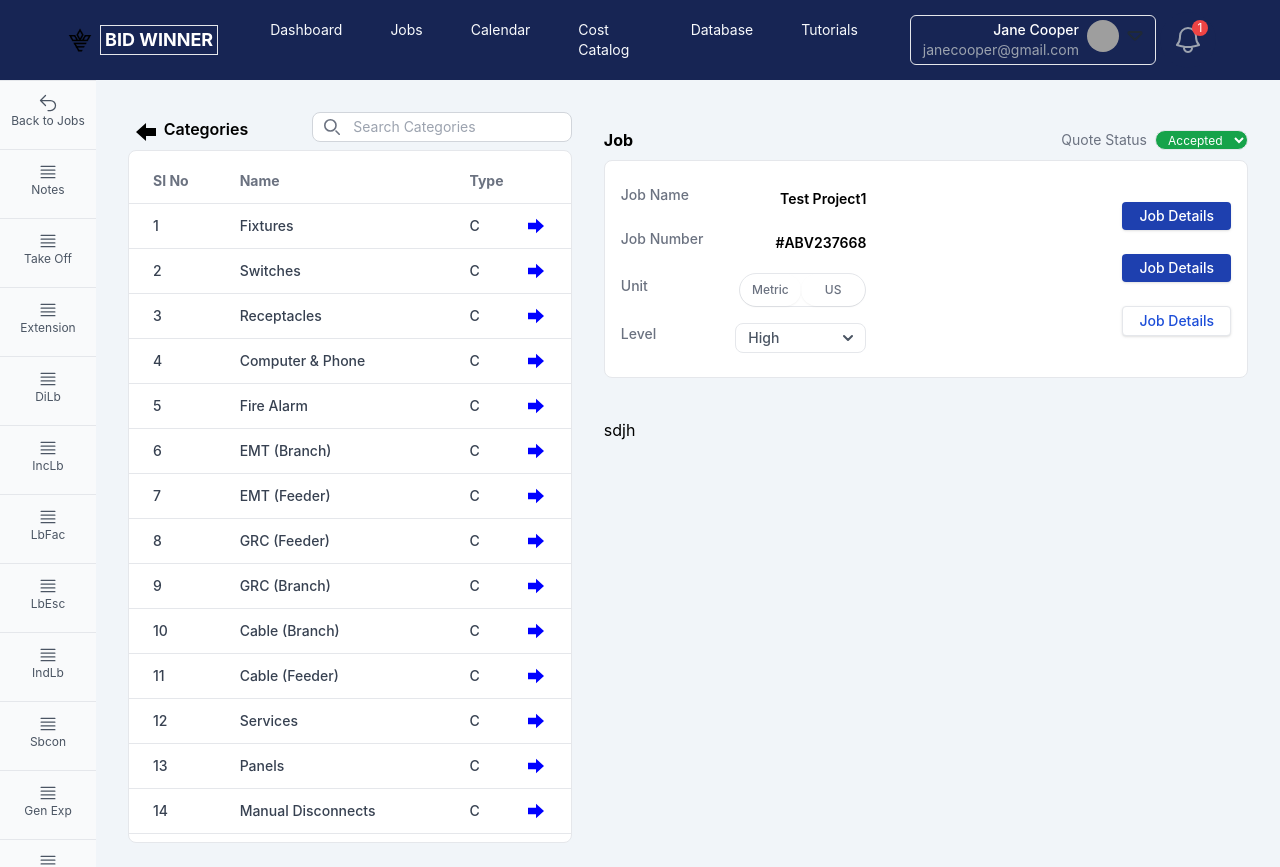
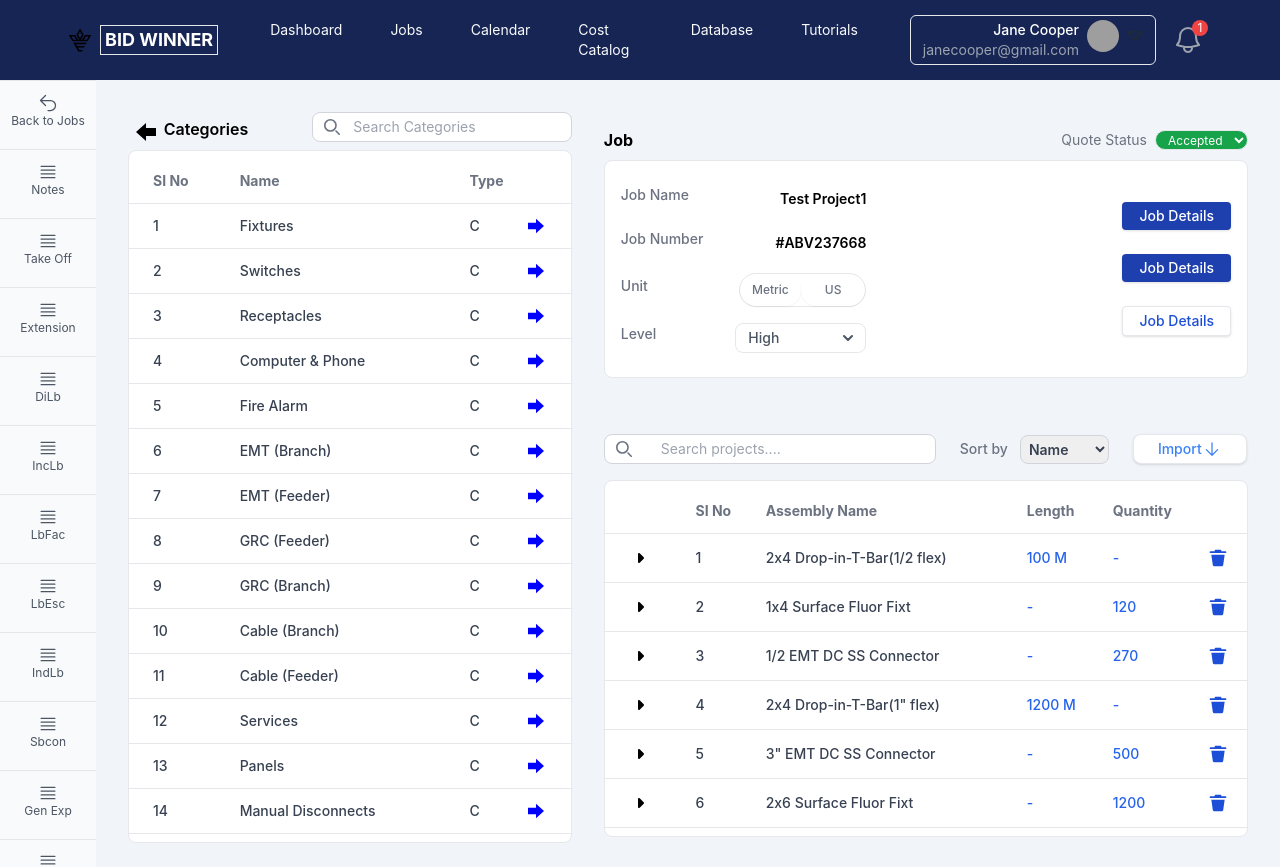
Before and after one commit to Jamshad10/Bid_Winner, a React (Create React App) app: page / in a window 1280 px wide. Built offline with nearby package versions, Linux system fonts and the light colour scheme; grey boxes are pictures that could not be loaded.

Commit message:
Components Completed

```diff
--- /dev/null
+++ b/src/components/admin/ProjectTable.jsx
@@ -0,0 +1,137 @@
+import React from 'react';
+
+const TableData = [
+    {
+        id: 1,
+        name: '2x4 Drop-in-T-Bar(1/2 flex)',
+        length: '100 M',
+        quantity: '-'
+    },
+    {
+        id: 2,
+        name: '1x4 Surface Fluor Fixt',
+        length: '-',
+        quantity: '120'
+    },
+    {
+        id: 3,
+        name: '1/2 EMT DC SS Connector',
+        length: '-',
+        quantity: '270'
+    },
+    {
+        id: 4,
+        name: '2x4 Drop-in-T-Bar(1" flex)',
+        length: '1200 M',
+        quantity: '-'
+    },
+    {
+        id: 5,
+        name: '3" EMT DC SS Connector',
+        length: '-',
+        quantity: '500'
+    },
+    {
+        id: 6,
+        name: '2x6 Surface Fluor Fixt',
+        length: '-',
+        quantity: '1200'
+    },
+
+]
+
+export default function ProjectTable() {
+    return (
+        <div className=''>
+            <div className='flex items-center justify-start space-x-1 lg:space-x-6 py-2'>
+
+                <form className='px-2 lg:px-0 py-2'>
+                    <div className="relative ">
+                        <div className="absolute inset-y-0 left-0 flex items-center pl-3 pointer-events-none">
+                            <svg className="w-4 h-4 text-gray-500 dark:text-gray-400" xmlns="http://www.w3.org/2000/svg" fill="none" viewBox="0 0 20 20">
+                                <path stroke="currentColor" strokeLinecap="round" strokeLinejoin="round" strokeWidth="2" d="m19 19-4-4m0-7A7 7 0 1 1 1 8a7 7 0 0 1 14 0Z" />
+                            </svg>
+                        </div>
+                        <input
+                            type="search"
+                            id="default-search"
+                            className="block w-full px-1 lg:px-14 py-1 text-sm text-gray-900 border border-gray-300 rounded-lg bg-white focus:ring-blue-500 focus:border-blue-500 "
+                            placeholder="Search projects...."
+                            required
+                        />
+                    </div>
+                </form>
+
+                <div className='flex items-center justify-between'>
+                    <h1 className='text-sm font-medium text-gray-500'>Sort by</h1>
+                    <select className="ml-3 p-1 text-sm font-semibold text-gray-700 rounded-lg border border-gray-300">
+                        <option value="option1" >Name</option>
+                        <option value="option2">Length</option>
+                        <option value="option3">Quantity</option>
+                    </select>
+                </div>
+
+                <button className='flex border shadow px-6 py-1 rounded-lg text-sm font-medium text-blue-500 bg-white'>
+                    <span>Import</span>
+                    <svg
+                        xmlns="http://www.w3.org/2000/svg"
+                        fill="none"
+                        viewBox="0 0 24 24"
+                        strokeWidth={1.5}
+                        stroke="currentColor"
+                        className="w-5 h-5"
+                    >
+                        <path strokeLinecap="round" strokeLinejoin="round" d="M12 4.5v15m0 0l6.75-6.75M12 19.5l-6.75-6.75" />
+                    </svg>
+
+                </button>
+
+            </div>
+            <div className="flex flex-col  border rounded-lg bg-white">
+                <div className="overflow-x-auto sm:-mx-6 lg:-mx-8">
+                    <div className="inline-block min-w-full py-2 sm:px-6 lg:px-8">
+                        <div className="overflow-hidden">
+                            <table className="min-w-full text-left text-sm font-light">
+                                <thead className="border-b font-medium text-gray-500">
+                                    <tr>
+                                        <th scope="col" className="px-6 py-3"></th>
+                                        <th scope="col" className="px-4 py-3">SI No</th>
+                                        <th scope="col" className="px-4 py-3">Assembly Name</th>
+                                        <th scope="col" className="lg:pl-14 py-3">Length</th>
+                                        <th scope="col" className="lg:pl-8 py-3">Quantity</th>
+                                        <th scope="col" className="px-6 py-3"></th>
+                                    </tr>
+                                </thead>
+                                <tbody>
+                                    {TableData.map((data) => {
+                                        return (
+                                            <tr key={data.id} className="border-b text-gray-700 font-medium">
+                                                <td className="whitespace-nowrap px-6 py-3 ">
+                                                    <svg xmlns="http://www.w3.org/2000/svg" viewBox="0 0 24 24" className='w-6 h-6'><path d="m14.707 11.293-4-4A1 1 0 0 0 9 8v8a1 1 0 0 0 1.707.707l4-4a1 1 0 0 0 0-1.414z" data-name="Right" /></svg>
+                                                </td>
+                                                <td className="whitespace-nowrap px-4 py-3 ">{data.id}</td>
+                                                <td className="whitespace-nowrap px-4 py-3">{data.name}</td>
+                                                <td className="whitespace-nowrap text-blue-600 lg:pl-14 py-3">{data.length}</td>
+                                                <td className="whitespace-nowrap text-blue-600 lg:pl-8 py-3">{data.quantity}</td>
+                                                <td className="whitespace-nowrap cursor-pointer lg:pl-8 lg:pr-4  py-3">
+                                                    <svg
+                                                        xmlns="http://www.w3.org/2000/svg"
+                                                        viewBox="0 0 24 24"
+                                                        className='w-5 h-5 fill-current text-blue-700 transition-colors duration-300 transform hover:text-red-600 hover:scale-110'
+
+                                                    >
+                                                        <path d="M5.755 20.283 4 8h16l-1.755 12.283A2 2 0 0 1 16.265 22h-8.53a2 2 0 0 1-1.98-1.717zM21 4h-5V3a1 1 0 0 0-1-1H9a1 1 0 0 0-1 1v1H3a1 1 0 0 0 0 2h18a1 1 0 0 0 0-2z" />
+                                                    </svg>
+                                                </td>
+                                            </tr>
+                                        )
+                                    })}
+                                </tbody>
+                            </table>
+                        </div>
+                    </div>
+                </div>
+            </div>
+        </div>
+    );
+}
--- a/src/pages/admin/Home.jsx
+++ b/src/pages/admin/Home.jsx
@@ -1,5 +1,6 @@
 import Header from '../../components/admin/Header';
 import JobDetails from '../../components/admin/JobDetails';
+import ProjectTable from '../../components/admin/ProjectTable';
 import SideBar from '../../components/admin/SideBar';
 import Table from '../../components/admin/Table';
 
@@ -18,11 +19,8 @@ const Home = () => {
         </div>
         <div className='lg:px-8'>
           <div className='flex flex-col'>
-
-          <JobDetails />
-
-          <h1>sdjh</h1>
-
+            <JobDetails />
+            <ProjectTable />
           </div>
         </div>
       </div>
```
